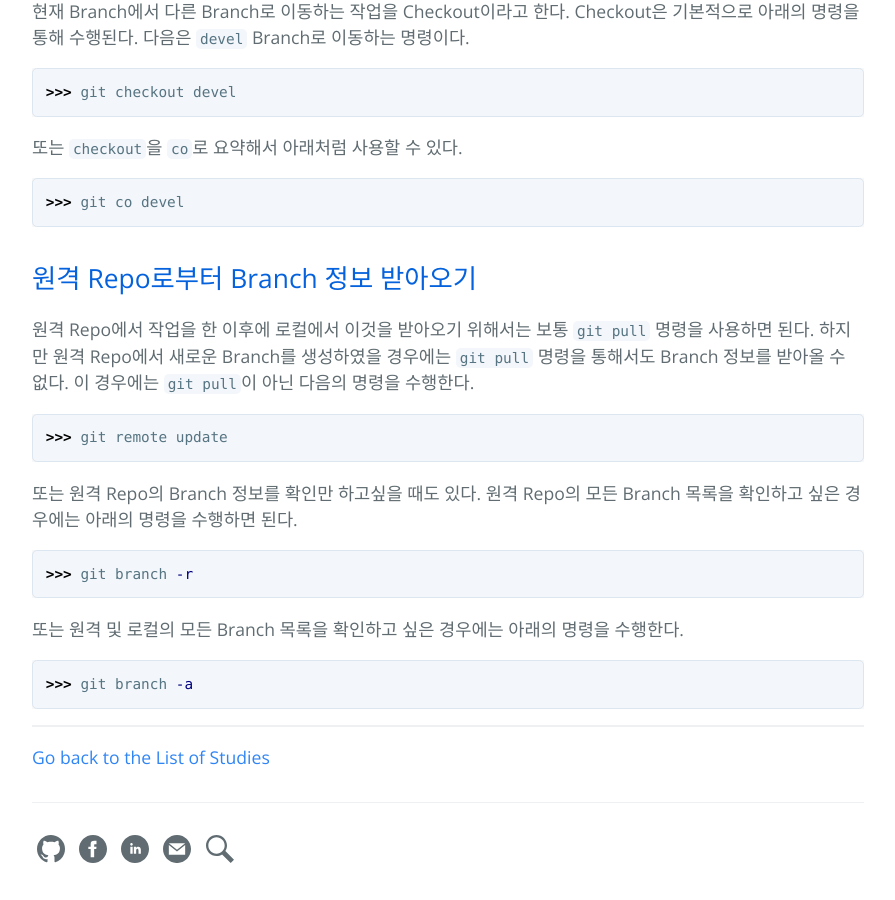
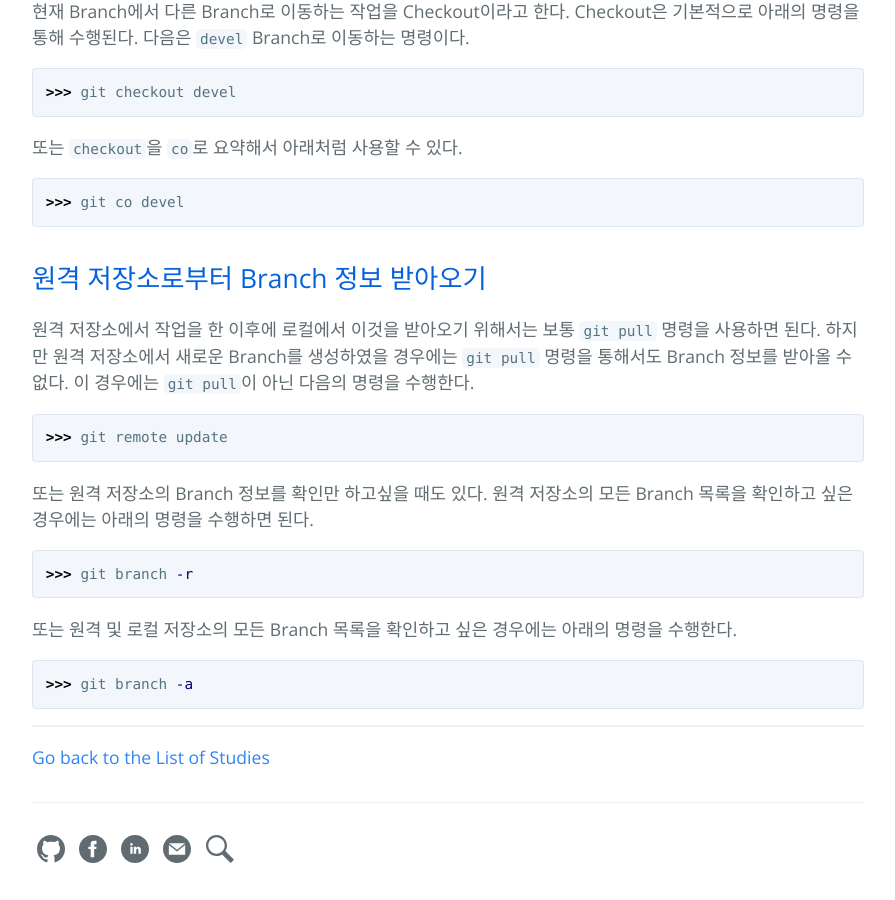
Before and after one commit to hcnoh/hcnoh.github.io, a Jekyll site: the page built from _posts/2019-01-12-git-branch.md, in a window 1280 px wide and 900 px high, scrolled down 2034 px. Shown: the whole window, without its empty margins (192-1087 px from the left). Built offline with Jekyll 4.4.1, drawn with Linux system fonts in a browser that asks for light colours; comment, search, counter and statistics services are not loaded; some of the changed text lies outside the part shown.

Commit message:
Update 2019-01-12-git-branch.md

````diff
--- a/_posts/2019-01-12-git-branch.md
+++ b/_posts/2019-01-12-git-branch.md
@@ -20,7 +20,7 @@
 - [링크1](https://mylko72.gitbooks.io/git/content/branch/checkout.html)
 
 ## Git에서 Branch란?
-흔히 알다시피 Git에서는 버전 관리를 위한 Branch라는 기능을 제공한다. 일단 Git Repo를 생성하면 Branch는 디폴트로 `master`로 설정이 되어있는 것을 확인할 수 있을 것이다. 이 `master` Branch는 가장 기본이 되는 최상위 Branch이며 개발자들은 이 Branch로부터 하위 Branch를 따서 작업을 하게 된다. 물론 `master` Branch도 특별한 기능이 있는 것은 아니고 다른 일반적인 Branch와 동일한 한 종류의 Branch이지만 디폴트로 생성되는 Branch의 이름이 `master`일 뿐이다.
+흔히 알다시피 Git에서는 버전 관리를 위한 Branch라는 기능을 제공한다. 일단 Git 저장소를 생성하면 Branch는 디폴트로 `master`로 설정이 되어있는 것을 확인할 수 있을 것이다. 이 `master` Branch는 가장 기본이 되는 최상위 Branch이며 개발자들은 이 Branch로부터 하위 Branch를 따서 작업을 하게 된다. 물론 `master` Branch도 특별한 기능이 있는 것은 아니고 다른 일반적인 Branch와 동일한 한 종류의 Branch이지만 디폴트로 생성되는 Branch의 이름이 `master`일 뿐이다.
 
 그렇다면 Branch가 필요한 이유는 무엇일까? 보통 Git을 통해서 여러 개발자들이 협업을 통해서 프로젝트를 수행한다고 하면 프로젝트 하나는 여러 단위의 하위 모듈들이 존재할 것이고 개발자들은 각각 자신들이 맡은 모듈을 개발하고 최종적으로 합치는 방식으로 수행할 것이다. 이 경우 개발자들은 각각 전체 모듈을 아우르는 소스 코드를 복사하여 각자 개발하고 마지막에 합치는 방식으로 개발을 수행할텐데 이것을 좀 더 간편하게 수행할 수 있도록 도와주는 Git의 기능이 Branch이다. 전체 모듈을 아우르는 `master` Branch로부터 개발자들은 각각 자신들의 모듈에 해당하는 이름의 Branch를 분기해오게 되며 이렇게 Branch를 따면 `master` Branch의 소스 코드들이 복사가 될 것이다. 그리고 개발자들은 각각의 Branch에서 자신들의 모듈을 개발하고 최종적으로 Merge 요청을 내리게 되면 `master` Branch의 관리자가 확인하고 `master` Branch로 Merge를 시켜주는 방식이 된다.
 
@@ -68,20 +68,20 @@
 >>> git co devel
 ```
 
-## 원격 Repo로부터 Branch 정보 받아오기
-원격 Repo에서 작업을 한 이후에 로컬에서 이것을 받아오기 위해서는 보통 `git pull` 명령을 사용하면 된다. 하지만 원격 Repo에서 새로운 Branch를 생성하였을 경우에는 `git pull` 명령을 통해서도 Branch 정보를 받아올 수 없다. 이 경우에는 `git pull`이 아닌 다음의 명령을 수행한다.
+## 원격 저장소로부터 Branch 정보 받아오기
+원격 저장소에서 작업을 한 이후에 로컬에서 이것을 받아오기 위해서는 보통 `git pull` 명령을 사용하면 된다. 하지만 원격 저장소에서 새로운 Branch를 생성하였을 경우에는 `git pull` 명령을 통해서도 Branch 정보를 받아올 수 없다. 이 경우에는 `git pull`이 아닌 다음의 명령을 수행한다.
 
 ```bash
 >>> git remote update
 ```
 
-또는 원격 Repo의 Branch 정보를 확인만 하고싶을 때도 있다. 원격 Repo의 모든 Branch 목록을 확인하고 싶은 경우에는 아래의 명령을 수행하면 된다.
+또는 원격 저장소의 Branch 정보를 확인만 하고싶을 때도 있다. 원격 저장소의 모든 Branch 목록을 확인하고 싶은 경우에는 아래의 명령을 수행하면 된다.
 
 ```bash
 >>> git branch -r
 ```
 
-또는 원격 및 로컬의 모든 Branch 목록을 확인하고 싶은 경우에는 아래의 명령을 수행한다.
+또는 원격 및 로컬 저장소의 모든 Branch 목록을 확인하고 싶은 경우에는 아래의 명령을 수행한다.
 
 ```bash
 >>> git branch -a
````
